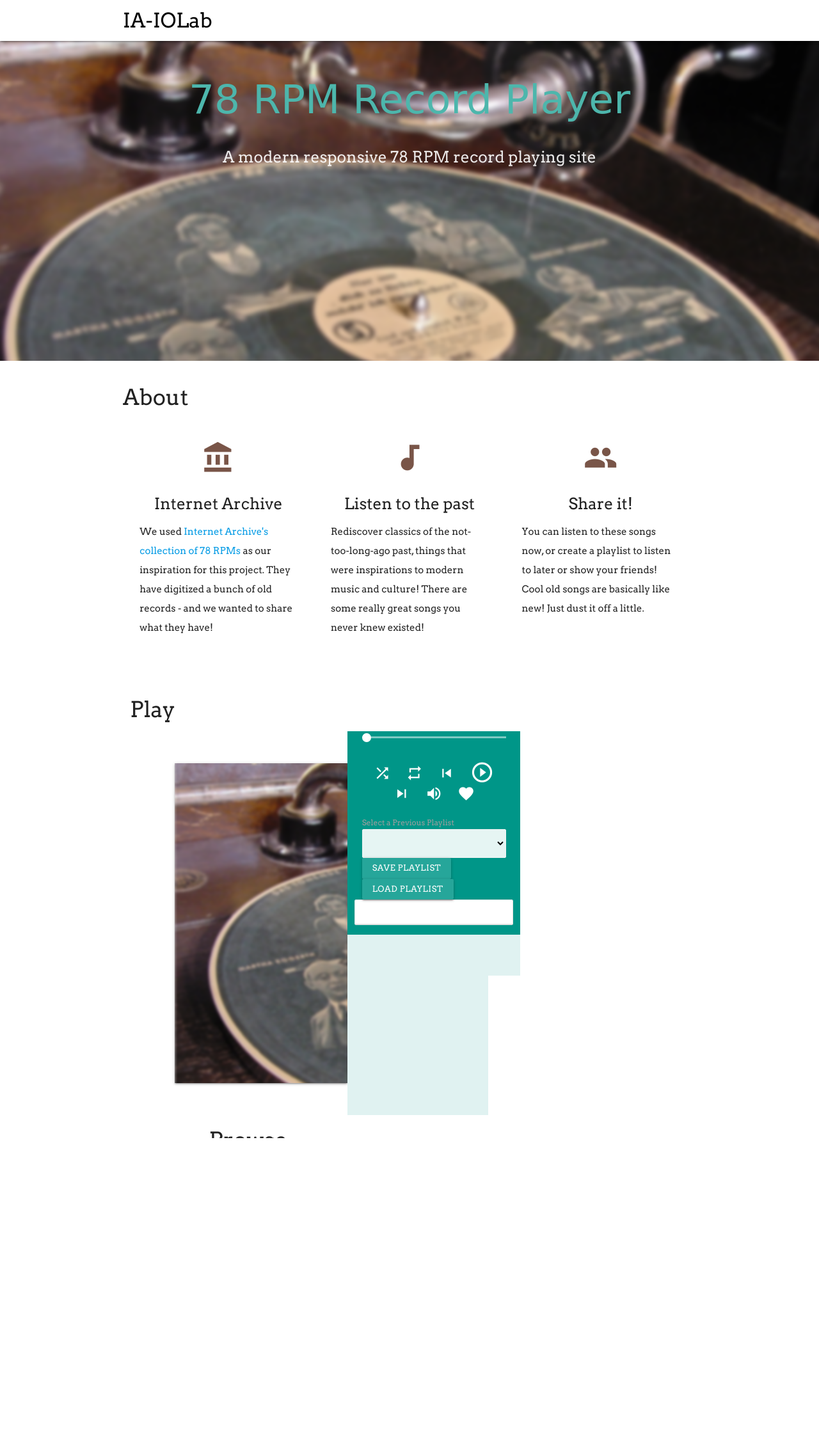
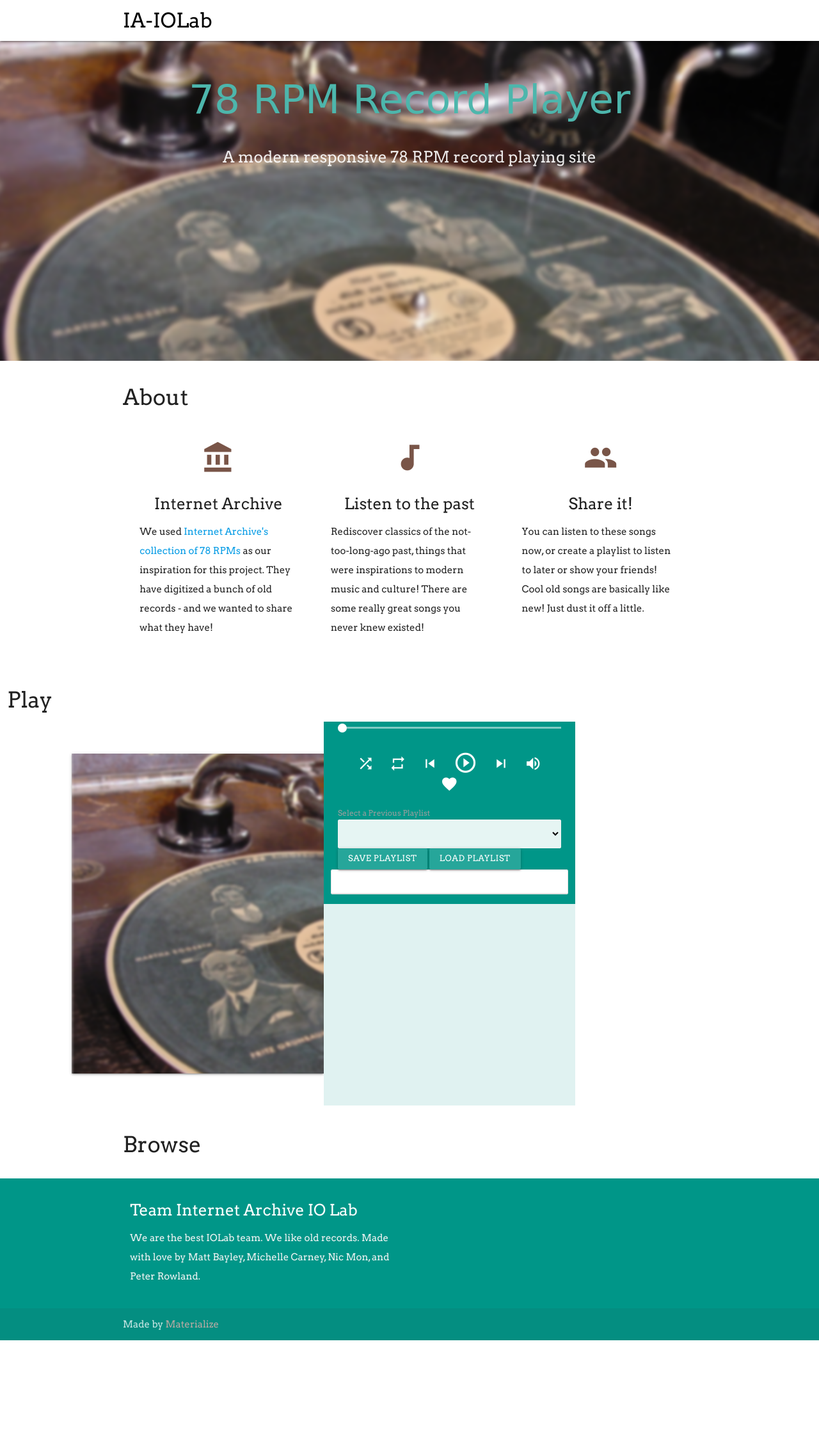
Before and after one commit to Nic-Mon/IAIOLab, a Flask app: template app/templates/index.html in a window 1280 px wide. Shown: the whole page at 64% size. After the commit the page ends 2095 px from the top, so only its background shows below. Run offline with Flask 2, Linux system fonts and the light colour scheme; the template is opened without the code that fills it, so the values that code supplies are empty; parts of the project's set-up code (start-up, migrations or seed data) failed here and were passed over; some libraries are stand-ins or nearby versions; some web fonts are replaced.

Commit message:
make browse section less skinny

```diff
--- a/app/static/css/custom.css
+++ b/app/static/css/custom.css
@@ -104,3 +104,13 @@ input[type=range]::-webkit-slider-thumb {
 .musicplayerall {
   padding-left: 8%;
 }
+
+.card {
+  height: 500;
+  overflow-y: hidden;
+}
+
+#playsection {
+  margin: none;
+  width: 100%;
+}
--- a/app/templates/index.html
+++ b/app/templates/index.html
@@ -123,8 +123,6 @@ nav .brand-logo{
   </div> -->
 
   <div id='playsection' class="container">
-    <div class="section">
-
       <div class="row">
         <div class="col s12">
           <h3><i class="mdi-content-send brown-text"></i></h3>
@@ -193,12 +191,12 @@ nav .brand-logo{
         </div>
       </div>
     </div>
-
+  </div>
+  </div>
   </div>
   </div>
 
   <div id='browse' class="container">
-    <div class="section">
       <h4 class="left-align"> Browse </h4>
 
       <!--   Cards / Icon Section   -->
@@ -206,7 +204,7 @@ nav .brand-logo{
 
         <!-- Cards Template -->
         {% for record in records %}
-        <div class="col s6 m6">
+        <div class="col s4 m4">
           <div class="icon-block">
 
             <div class="card">
@@ -234,10 +232,11 @@ nav .brand-logo{
                 </div>
               </div>
             </div>
-
           {% endfor %}
-
-  </div> <!-- /browse -->
+        </div>
+      </div>
+    </div> <!-- /browse -->
+  </div>
 
   <footer class="page-footer teal">
     <div class="container">
```
